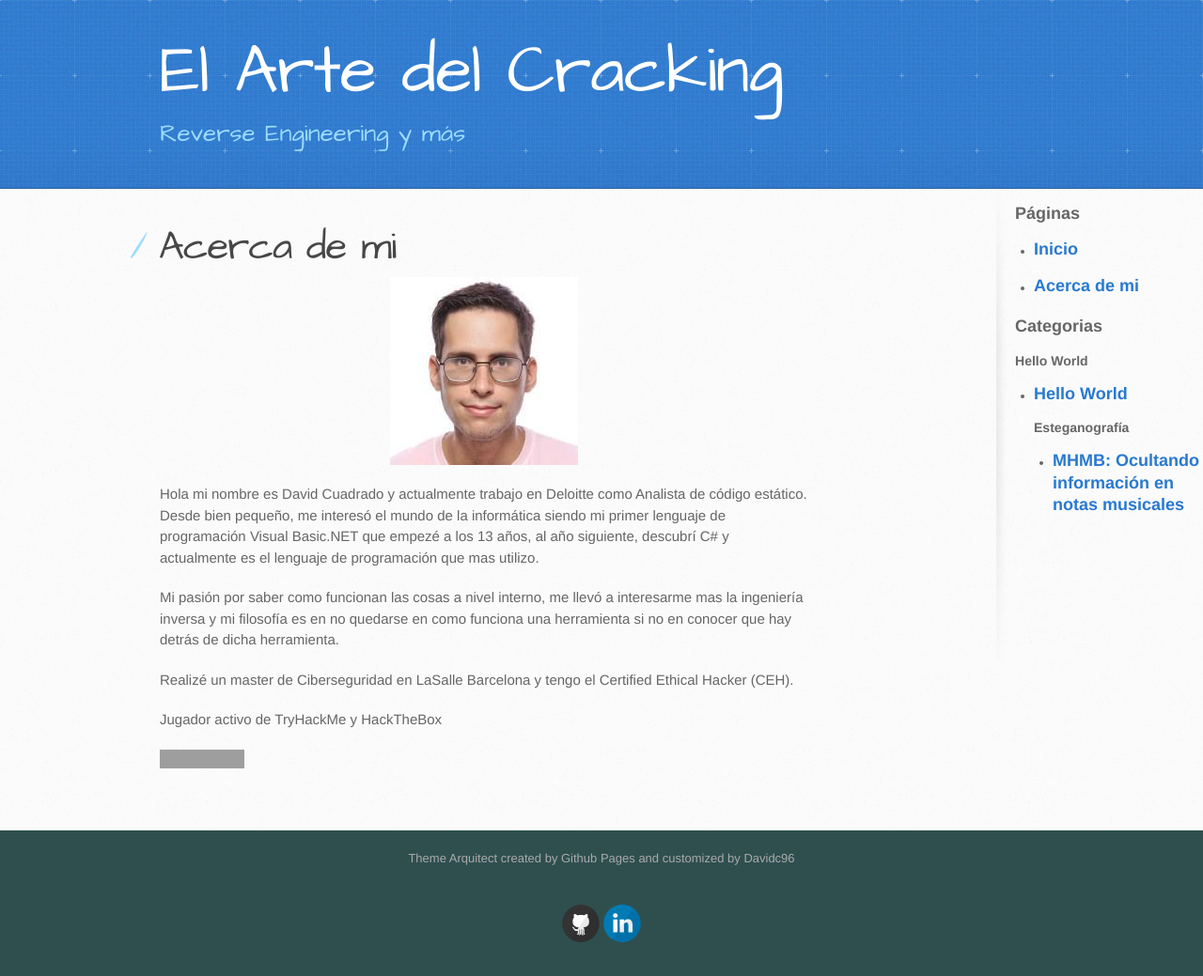
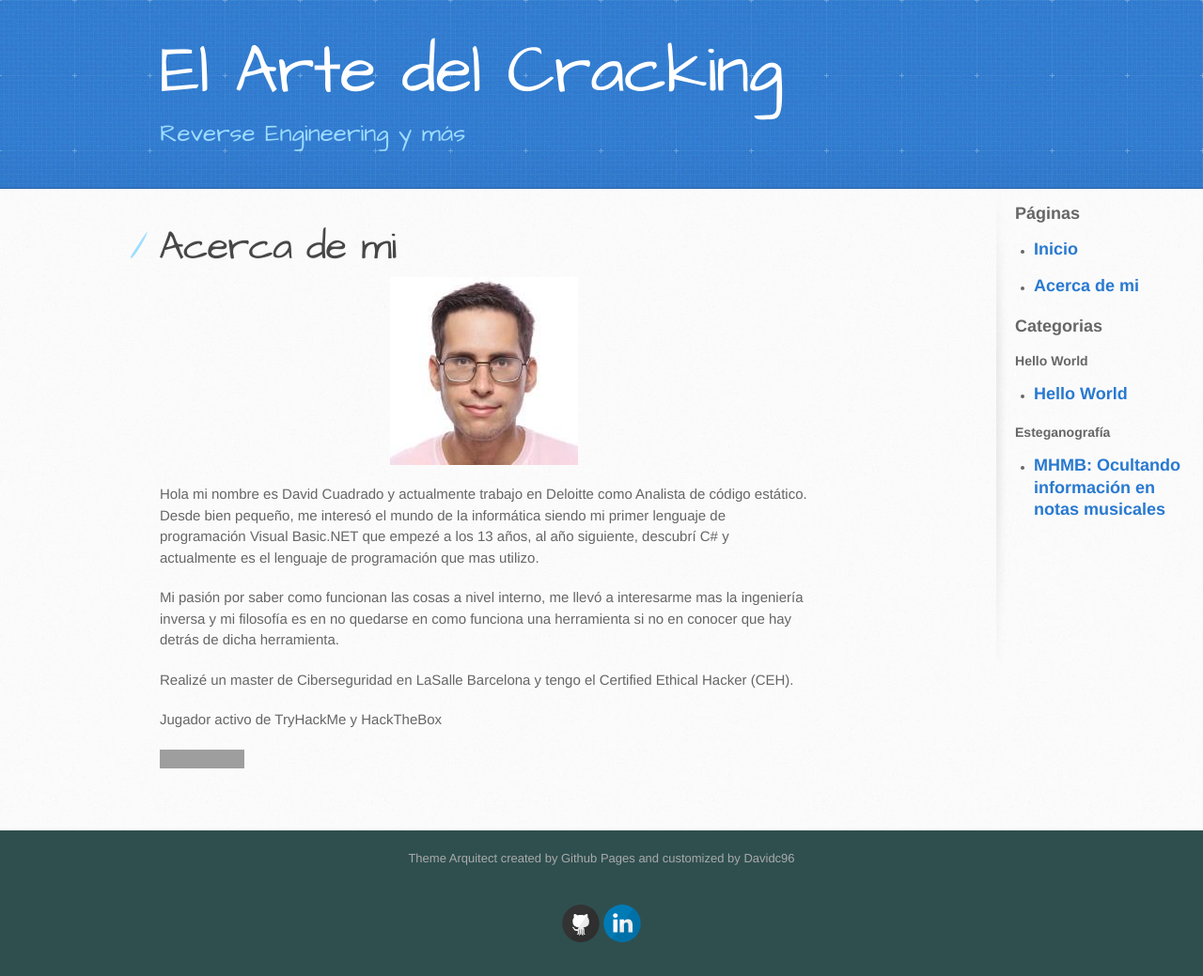
Before and after one commit to Davidc96/davidc96.github.io, a Jekyll site: the page built from _pages/about.md, in a window 1280 px wide. Shown: the whole page at 94% size. Built offline with Jekyll 4.4.1, drawn with Linux system fonts in a browser that asks for light colours; grey boxes are pictures that could not be loaded.

Commit message:
Fix Categories

```diff
--- a/_layouts/default.html
+++ b/_layouts/default.html
@@ -47,8 +47,8 @@
                     <h2><a href="{{ post.url }}">{{ post.title }}</a></h2>
                 </li>
                 {% endfor %}
-            {% endfor %}
-            </ul>
+          </ul>
+          {% endfor %}
         </aside>
     </div>
 
```
